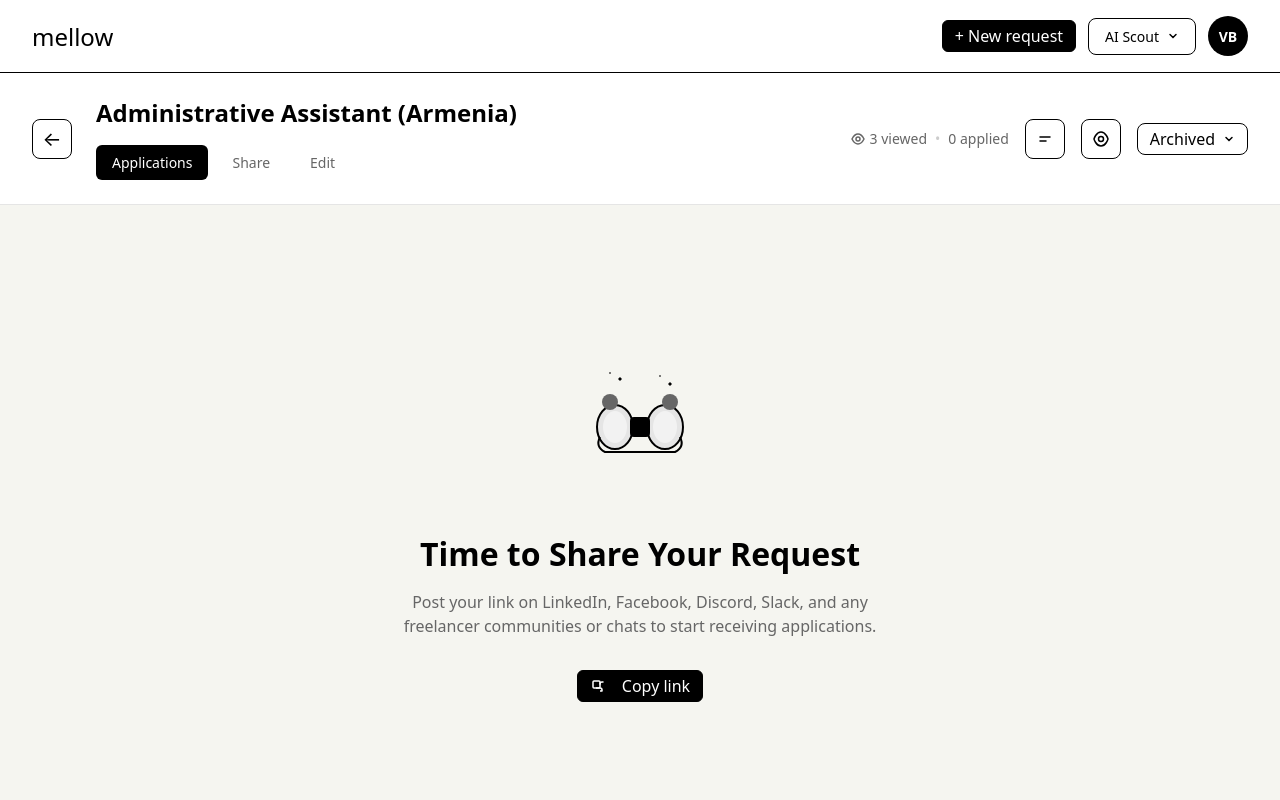
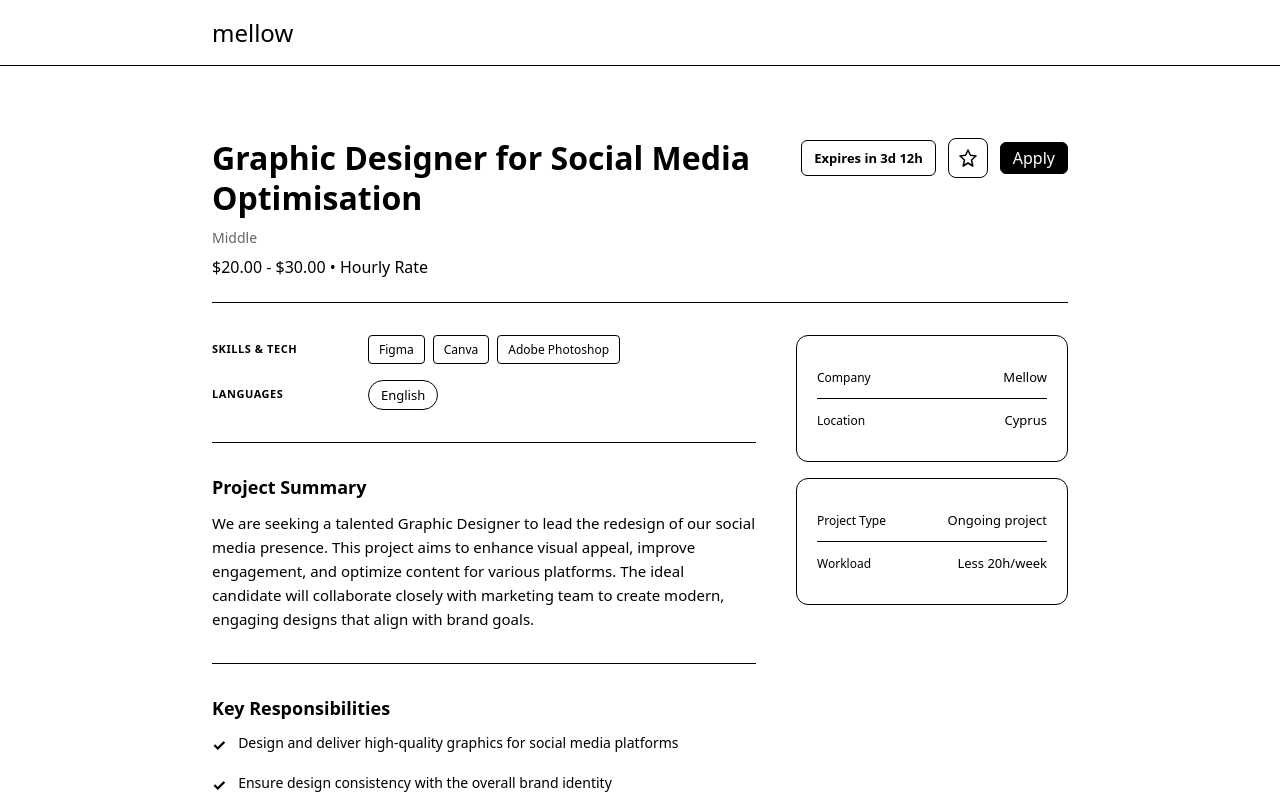
Before and after one commit to vburdakovamellow/Mellow, a React (Vite) app: page / in a window 1280 px wide. Shown: the top 800 px of the page. Built offline with nearby package versions, Linux system fonts and the light colour scheme.

Commit message:
mock: start on service request view

```diff
--- a/src/App.tsx
+++ b/src/App.tsx
@@ -8,7 +8,7 @@ import { RequestManagementScreen } from "./screens/RequestManagement/RequestMana
 type ScreenId = "edit" | "share" | "view" | "auth" | "management";
 
 export function App() {
-  const [currentScreen, setCurrentScreen] = useState<ScreenId>("management");
+  const [currentScreen, setCurrentScreen] = useState<ScreenId>("view");
   const [savedRequest, setSavedRequest] = useState<SharePackRequest | null>(null);
   const [isAuthenticated, setIsAuthenticated] = useState(false);
 
--- a/src/screens/ServiceRequestView/ServiceRequestViewScreen.module.css
+++ b/src/screens/ServiceRequestView/ServiceRequestViewScreen.module.css
@@ -2,6 +2,7 @@
 .screen {
   min-height: 100vh;
   background: #ffffff;
+  font-family: var(--ds-font-family-body);
 }
 
 /* Header */
@@ -381,7 +382,7 @@
 }
 
 .techTag {
-  font-family: ui-monospace, monospace;
+  font-family: var(--ds-font-family-body);
   font-size: 12px;
   color: #000000;
   background: #ffffff;
```
